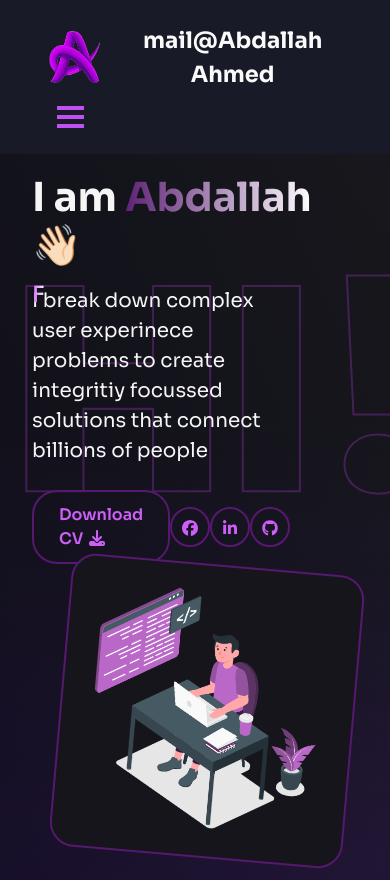
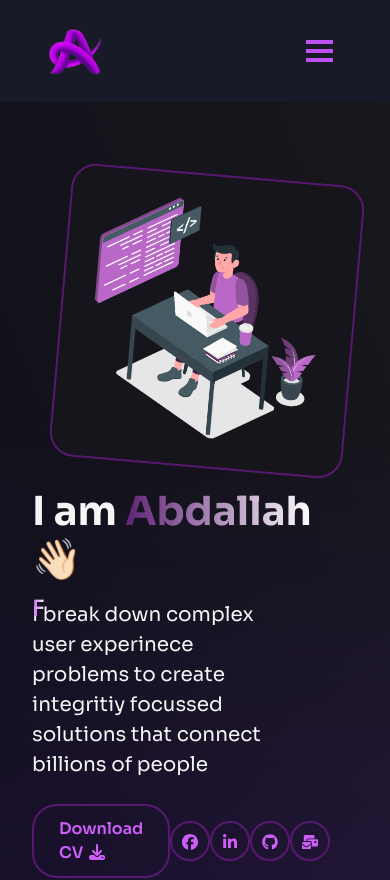
Before and after one commit to abdallah-ahmed222/my-portofolio, a React (Vite) app: page / in a window 390 px wide. Shown: the top 880 px of the page. Built offline with nearby package versions, Linux system fonts and the light colour scheme.

Commit message:
portfolio-2(nav responsive )

```diff
--- a/src/components/Home/Home.jsx
+++ b/src/components/Home/Home.jsx
@@ -12,8 +12,11 @@ function Home() {
       <Container fluid className="home-section" id="home">
         <Container className="home-content">
           <Row className="position-relative w-100">
-            <div className="greating ">HI!</div>
-            <Col md={7} className="home-header p-0 ps-3 ">
+            <div className="greating d-none d-md-block">HI!</div>
+            <Col
+              md={7}
+              className="home-header p-0 ps-3 order-last order-md-first"
+            >
               <h1 className="heading-name fw-bold ps-3 ">
                 I am
                 <span className="main-name"> Abdallah</span>{" "}
@@ -38,33 +41,13 @@ function Home() {
                   Download CV <FaDownload className="pb-1 fs-5" />
                 </a>
                 <LinksComponent />
-                {/* {homeLinksData.map((link) => (
-                  <OverlayTrigger
-                    key={link.label}
-                    placement="bottom"
-                    delay={{ show: 200, hide: 200 }}
-                    overlay={
-                      <Tooltip id="button-tooltip" className="fw-bold">
-                        {link.label}
-                      </Tooltip>
-                    }
-                  >
-                    <Link
-                      className="links-container_link text-decoration-none"
-                      to={link.to}
-                      target="blank"
-                    >
-                      {link.element}
-                    </Link>
-                  </OverlayTrigger>
-                ))} */}
               </div>
             </Col>
 
             <Col
               md={5}
               style={{ paddingBottom: 20 }}
-              className="position-relative"
+              className="position-relative order-first order-md-last"
             >
               <div className="ps-5">
                 <img
--- a/src/components/Home/Home2.jsx
+++ b/src/components/Home/Home2.jsx
@@ -100,7 +100,7 @@ function Home2() {
               I design and code beautifully simple things and i love what i do.
               Just simple like that!
             </p>
-            <div className="links-container w-25 d-flex justify-content-between align-items-center pt-2 pe-5">
+            <div className="links-container w-50 d-flex justify-content-between align-items-center pt-2 pe-5">
               <LinksComponent />
             </div>
           </Col>
--- a/src/components/Navbar.jsx
+++ b/src/components/Navbar.jsx
@@ -8,6 +8,7 @@ import { Link, NavLink } from "react-router-dom";
 import OverlayTrigger from "react-bootstrap/OverlayTrigger";
 import Tooltip from "react-bootstrap/Tooltip";
 import { navLinksData } from "../helpers/data";
+
 function NavBar() {
   const [expand, updateExpanded] = useState(false);
   const [navColour, updateNavbar] = useState(false);
@@ -27,27 +28,10 @@ function NavBar() {
       className={navColour ? "sticky" : "navbar"}
     >
       <Container>
-        <div className="logo-container d-flex align-items-center">
+        <div className="logo-container">
           <Navbar.Brand as={Link} to="/" className="d-flex align-items-center ">
             <img src={logo} className="img-fluid logo" alt="brand" />
           </Navbar.Brand>
-
-          <OverlayTrigger
-            placement="right"
-            delay={{ show: 200, hide: 200 }}
-            overlay={
-              <Tooltip id="button-tooltip" className="fw-bold">
-                Mail Me Now !!
-              </Tooltip>
-            }
-          >
-            <a
-              href="mailto:abdallah.ahmed2022222@gmail.com"
-              className="text-decoration-none fw-bold pt-1"
-            >
-              mail@Abdallah Ahmed
-            </a>
-          </OverlayTrigger>
         </div>
 
         <Navbar.Toggle
@@ -66,7 +50,7 @@ function NavBar() {
               <OverlayTrigger
                 key={link.label}
                 placement="bottom"
-                delay={{ show: 200, hide: 200 }}
+                delay={{ show: 100, hide: 100 }}
                 overlay={
                   <Tooltip id="button-tooltip" className="fw-bold">
                     {link.label}
@@ -79,7 +63,7 @@ function NavBar() {
                   className={({ isActive, isPending }) =>
                     `${
                       isPending ? `pending` : isActive ? "active" : ""
-                    } text-decoration-none px-4 fw-bold nav_links`
+                    } text-decoration-none px-4 fw-bold nav_links my-1`
                   }
                   onClick={() => updateExpanded(false)}
                 >
@@ -87,10 +71,9 @@ function NavBar() {
                 </NavLink>
               </OverlayTrigger>
             ))}
-
-            <Nav.Item className="fork-btn p-0 ms-1">
+            <Nav.Item className="fork-btn p-0 ms-1 d-none d-lg-block">
               <Button
-                href="https://github.com/abdallah-ahmed222"
+                href="https://www.linkedin.com/in/abdallah-ahmed-783512231/"
                 target="_blank"
                 className="fork-btn-inner fw-bold"
               >
--- a/src/helpers/data.jsx
+++ b/src/helpers/data.jsx
@@ -1,5 +1,5 @@
 import { FaFacebook } from "react-icons/fa6";
-import { FaGithub, FaLinkedinIn } from "react-icons/fa";
+import { FaGithub, FaLinkedinIn, FaMailBulk } from "react-icons/fa";
 
 // nav links
 export const navLinksData = [
@@ -36,4 +36,9 @@ export const homeLinksData = [
     to: "https://github.com/abdallah-ahmed222",
     element: <FaGithub />,
   },
+  {
+    label: "Mail Me",
+    to: "mailto:abdallah.ahmed2022222@gmail.com",
+    element: <FaMailBulk />,
+  },
 ];
--- a/src/style.css
+++ b/src/style.css
@@ -166,8 +166,8 @@ button:focus {
 
 .logo-container {
   img {
-    height: 3.5em !important;
-    width: 3.5em !important;
+    height: 3em !important;
+    width: 3em !important;
   }
   a {
     color: rgb(250, 250, 250);
```
